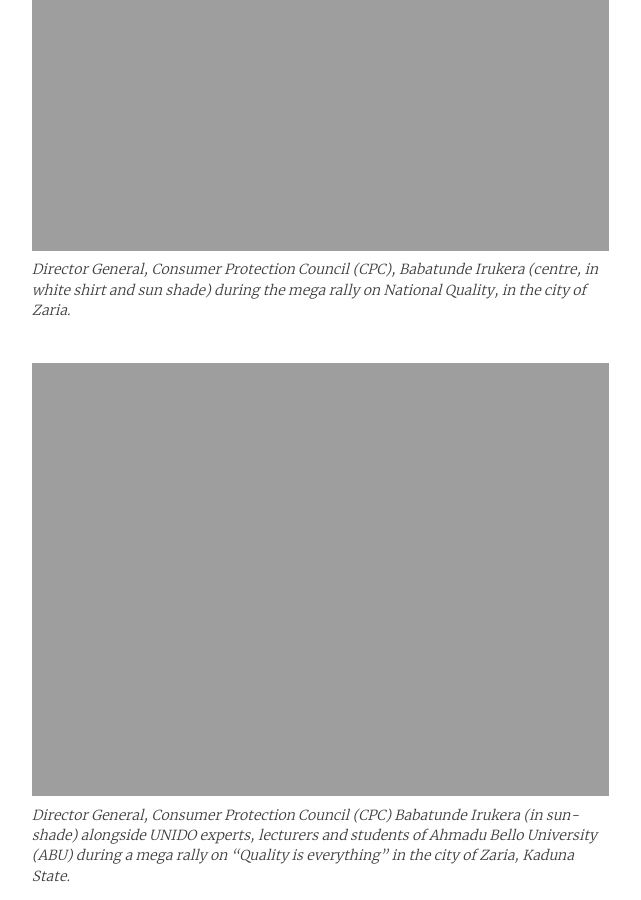
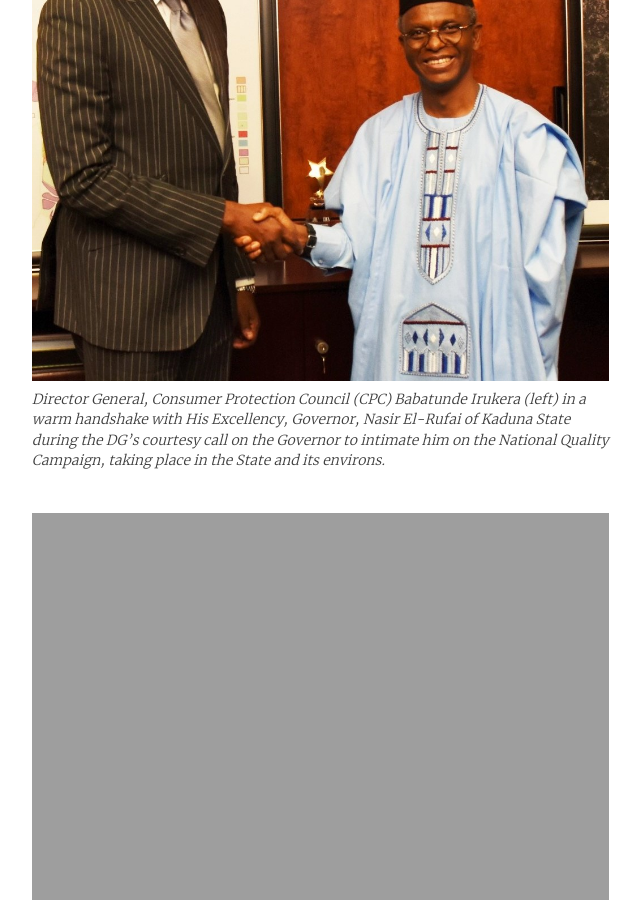
Before and after one commit to psybuglite/cpc-website, a Jekyll site: the page built from _events/kaduna.md, in a window 1280 px wide and 900 px high, scrolled down 2297 px. Shown: the whole window, without its empty margins (114-755 px from the left). Built offline with Jekyll 4.4.1, drawn with Linux system fonts in a browser that asks for light colours; part of the change alters nothing that is shown.

Commit message:
Updated Kaduna

```diff
--- a/_events/kaduna.md
+++ b/_events/kaduna.md
@@ -1,15 +1,13 @@
 ---
 title: CPC Sensitizes Consumers in Kaduna on Quality.
 date: 2018-02-28 00:00:00 +01:00
+event_date: 2018-02-28 00:00:00 +01:00
+image: "/uploads/kaduna-01.jpg"
 event_number: 2
-event_date: '2018-02-28'
-event_time: ''
-event_venue: ''
 caption: Director General, Consumer Protection Council (CPC) Babatunde Irukera (left)
   in a warm handshake with His Excellency, Governor, Nasir El-Rufai of Kaduna State
   during the DG’s courtesy call on the Governor to intimate him on the National Quality
   Campaign, taking place in the State and its environs.
-image: "/uploads/kaduna-01.jpg"
 ---
 
 The Director General of the Consumer Protection Council (CPC),
@@ -29,7 +27,7 @@ The CPC boss later had a closed-door session with the state governor before depa
 Other activities carried out as part of the National Quality Campaign included a visit to the Palace of the Emir of Zazzau, Zaria, a road walk and a town-hall meeting with students of tertiary institutions and youth on the importance of imbibing quality culture as a way of life.
 
 
-![Director General, Consumer Protection Council (CPC), Babatunde Irukera (centre, in white shirt and sun shade) during the mega rally on National Quality, in the city of Zaria.]({{ site.url}}/uploads/kaduna-02.jpg){: .spaced-image }
+![Director General, Consumer Protection Council (CPC) Babatunde Irukera (left) in a warm handshake with His Excellency, Governor, Nasir El-Rufai of Kaduna State during the DG’s courtesy call on the Governor to intimate him on the National Quality Campaign, taking place in the State and its environs.]({{ site.url}}/uploads/kaduna-01.jpg){: .spaced-image }
 
 
 ![Director General, Consumer Protection Council (CPC) Babatunde Irukera (in sun-shade) alongside UNIDO experts, lecturers and students of Ahmadu Bello University (ABU) during a mega rally on “Quality is everything” in the city of Zaria, Kaduna State.]({{ site.url}}/uploads/kaduna-03.jpg){: .spaced-image }
```
